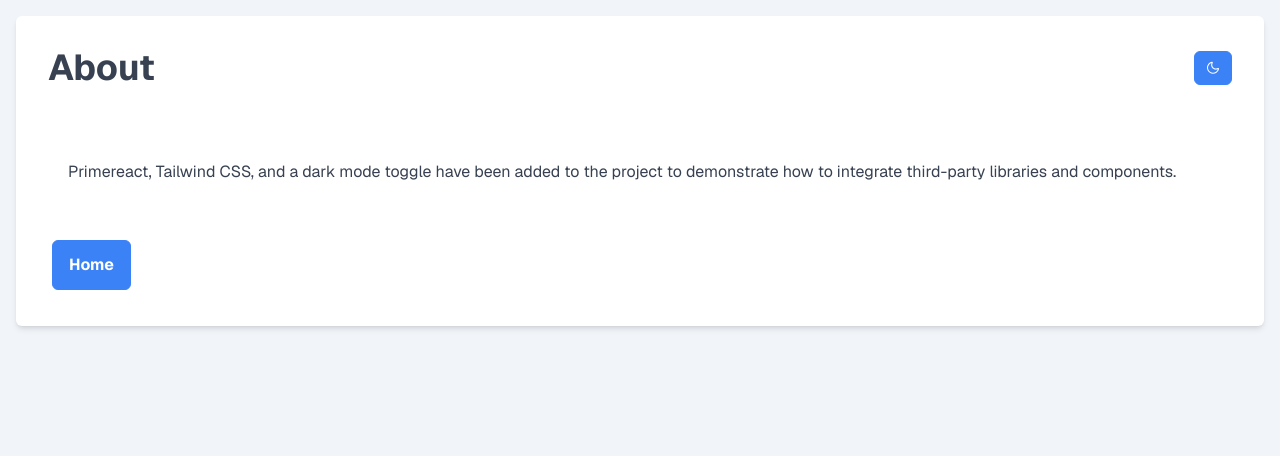
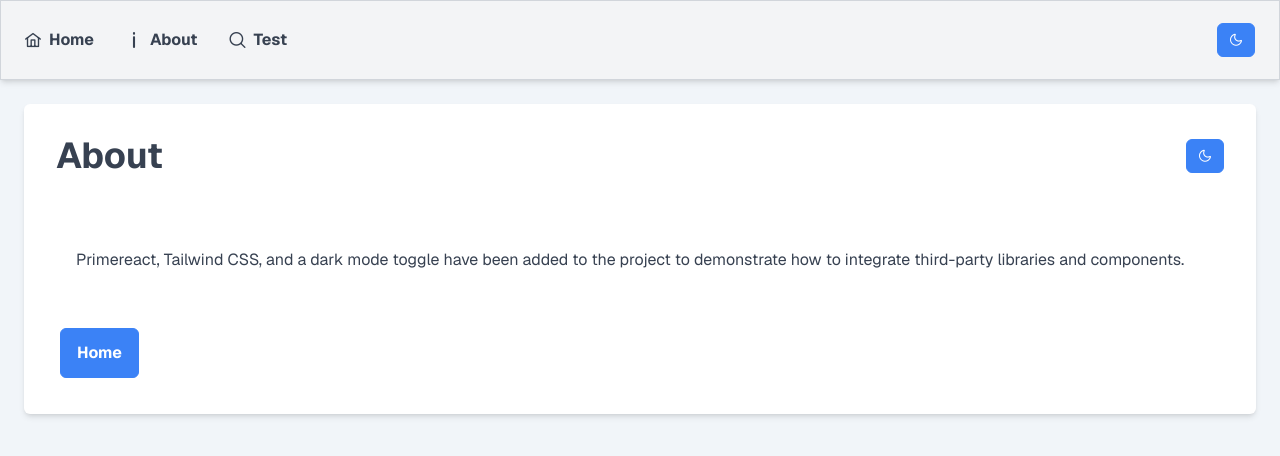
Before and after one commit to juliangarcia11/space-traders, a Next.js app: page /about in a window 1280 px wide. Shown: the top 456 px of the page. Built offline with nearby package versions, Linux system fonts and the light colour scheme.

Commit message:
add page header for navigation & to display dark mode toggle on all pages

```diff
--- a/package.json
+++ b/package.json
@@ -11,7 +11,8 @@
     "test": "jest",
     "test:watch": "jest --watch",
     "test:pw": "playwright test",
-    "test:pw:ui": "playwright test --ui"
+    "test:pw:ui": "playwright test --ui",
+    "test:pw:report": "playwright show-report"
   },
   "dependencies": {
     "@t3-oss/env-nextjs": "^0.10.1",
--- a/src/app/layout.tsx
+++ b/src/app/layout.tsx
@@ -7,6 +7,7 @@ import Tailwind from "primereact/passthrough/tailwind";
 import { GeistSans } from "geist/font/sans";
 import { type Metadata } from "next";
 import { ThemeProvider } from "~/providers/theme";
+import { PageHeader } from "~/components/page-header";
 
 export const metadata: Metadata = {
   title: "Create T3 App",
@@ -19,10 +20,13 @@ export default function RootLayout({
 }: Readonly<{ children: React.ReactNode }>) {
   return (
     <html lang="en" className={`${GeistSans.variable}`}>
-      <body className="bg-slate-100 dark:bg-slate-800 dark:text-white">
+      <body className="overflow-none h-screen bg-slate-100 dark:bg-slate-800 dark:text-white">
         <ThemeProvider>
           <PrimeReactProvider value={{ unstyled: true, pt: Tailwind }}>
-            {children}
+            <PageHeader />
+            <main className="overflow-auto p-2" style={{ height: "90%" }}>
+              {children}
+            </main>
           </PrimeReactProvider>
         </ThemeProvider>
       </body>
--- /dev/null
+++ b/src/app/routes.ts
@@ -0,0 +1,39 @@
+import type { MenuItem } from "primereact/menuitem";
+
+type RoutingItem = Omit<MenuItem, "data"> & {
+  data: {
+    description: string;
+  };
+};
+
+/**
+ * A list of all the routes in the app.
+ */
+export const ROUTES: Record<string, RoutingItem> = {
+  HOME: {
+    label: "Home",
+    icon: "pi pi-home",
+    url: "/",
+    data: {
+      description: "The main page",
+    },
+  },
+  ABOUT: {
+    label: "About",
+    icon: "pi pi-info",
+    url: "/about",
+    data: {
+      description: "Learn more about this template",
+    },
+  },
+  TEST: {
+    label: "Test",
+    icon: "pi pi-search",
+    url: "/test",
+    data: {
+      description: "Test if we can fetch data from the SpaceTraders API",
+    },
+  },
+};
+
+export const ROUTE_LIST = Object.values(ROUTES);
--- /dev/null
+++ b/src/components/page-header.tsx
@@ -0,0 +1,51 @@
+import { Menubar } from "primereact/menubar";
+import { ROUTE_LIST } from "~/app/routes";
+import { DarkModeToggle } from "~/components/dark-mode-toggle";
+import Link from "next/link";
+import { Button } from "primereact/button";
+
+/**
+ * A header for a page.
+ * Used in the ./app/layout.
+ */
+export function PageHeader() {
+  const routes = ROUTE_LIST.map((route) => {
+    return {
+      ...route,
+      template: <PageHeaderItem route={route} />,
+    };
+  });
+
+  return (
+    <Menubar
+      model={routes}
+      end={<DarkModeToggle />}
+      data-testid="page-header"
+      className="rounded-none shadow-md"
+      style={{ height: "10%" }}
+    />
+  );
+}
+
+/**
+ * A single item in the page header. If the route has a URL, it will be a link.
+ */
+function PageHeaderItem({ route }: { route: (typeof ROUTE_LIST)[0] }) {
+  const btn = (
+    <Button
+      className="text-gray-700 hover:text-gray-900"
+      label={route.label}
+      icon={`${route.icon}`}
+      data-testid={`page-header-${route.label?.toLowerCase()}`}
+      text
+    />
+  );
+
+  return route.url ? (
+    <Link href={route.url} prefetch>
+      {btn}
+    </Link>
+  ) : (
+    btn
+  );
+}
--- a/tsconfig.json
+++ b/tsconfig.json
@@ -38,5 +38,5 @@
     "**/*.js",
     ".next/types/**/*.ts"
   ],
-  "exclude": ["node_modules"]
+  "exclude": ["node_modules", "playwright-report"]
 }
```
Also changed, not shown: 2 other files (tests, documents, lock files or other folders).
